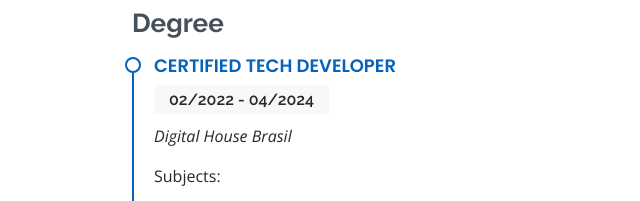
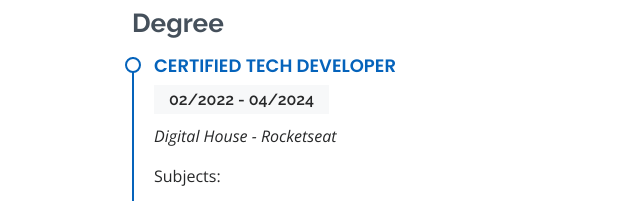
Before and after one commit to FelipeGodoy96/Portfolio, a plain HTML site: page index.html in a window 1280 px wide. Shown: the part 1720-1921 px from the top of the page, 0-640 px from the left. Drawn offline with nearby package versions, Linux system fonts and the light colour scheme.

Commit message:
type fix

```diff
--- a/index.html
+++ b/index.html
@@ -516,7 +516,7 @@
               <div class="resume-item">
                 <h4>Certified Tech Developer</h4>
                 <h5>02/2022 - 04/2024</h5>
-                <p><em>Digital House Brasil</em></p>
+                <p><em>Digital House - Rocketseat</em></p>
                 <p class="switchPt" style="display: none">
                   Conteúdos:
                   <ul class="switchPt" style="display: none">
```
